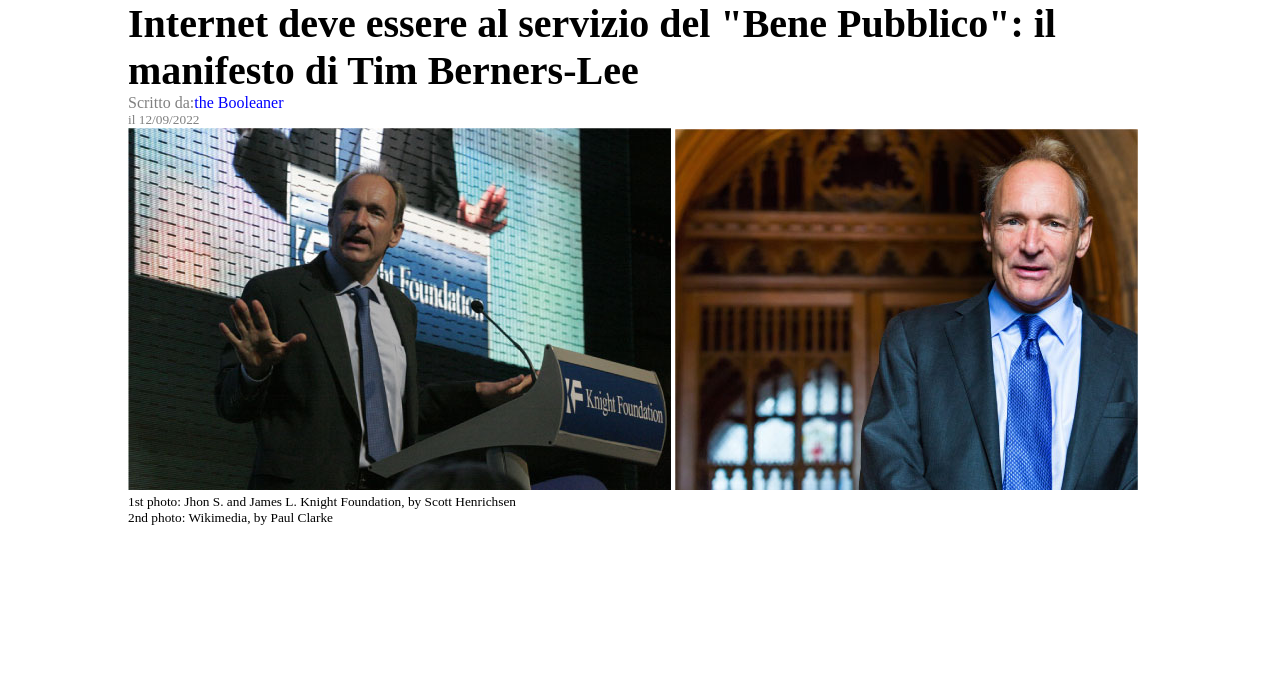
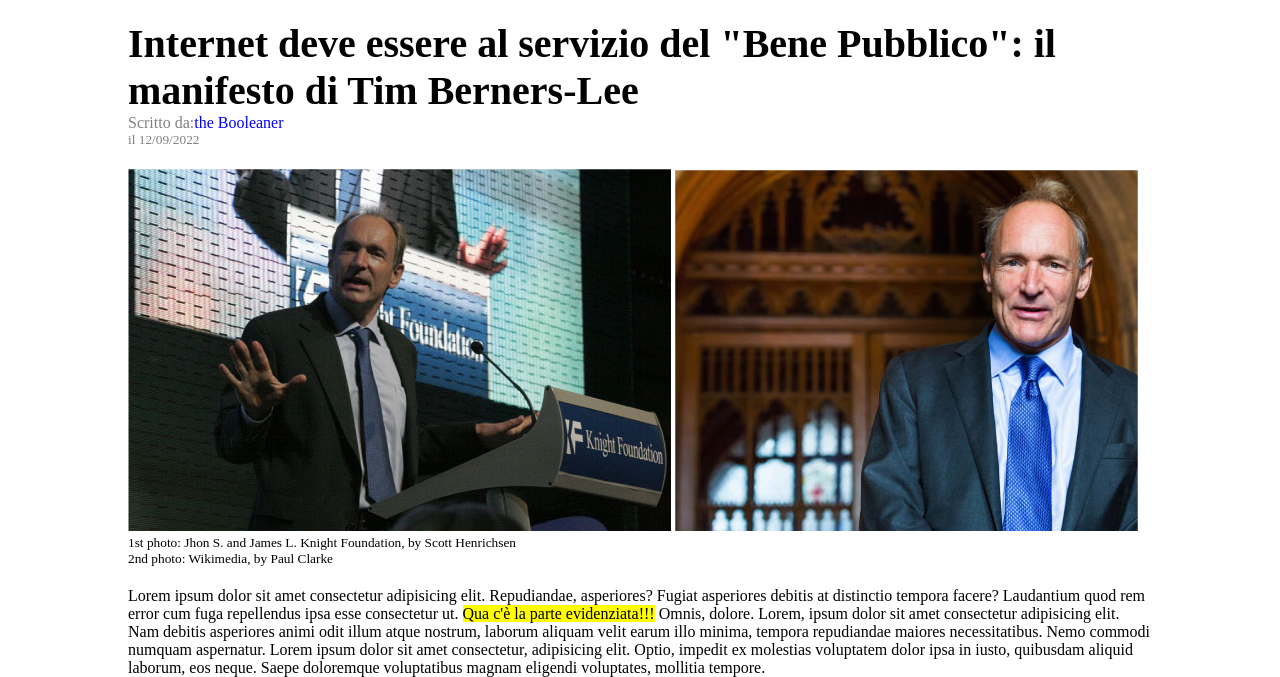
Before and after one commit to AndreaDeCeglia/html-css-booleaner, a plain HTML site: page index.html in a window 1280 px wide. Shown: the part 133-810 px from the top of the page. Drawn offline with Linux system fonts and the light colour scheme.

Commit message:
explanation done

```diff
--- a/assets/css/style.css
+++ b/assets/css/style.css
@@ -24,3 +24,8 @@ header {
 h1{
     font-size: 40px;
 }
+
+#Title, #images{
+    margin-top: 2%;
+    margin-bottom: 2%;
+}
--- a/index.html
+++ b/index.html
@@ -30,6 +30,10 @@
             <div><p style="font-size: smaller;">2nd photo: Wikimedia, by Paul Clarke</p></div>
         </section>
 
+        <section id="explanation">
+            <p>Lorem ipsum dolor sit amet consectetur adipisicing elit. Repudiandae, asperiores? Fugiat asperiores debitis at distinctio tempora facere? Laudantium quod rem error cum fuga repellendus ipsa esse consectetur ut. <mark>Qua c'è la parte evidenziata!!!</mark> Omnis, dolore. Lorem, ipsum dolor sit amet consectetur adipisicing elit. Nam debitis asperiores animi odit illum atque nostrum, laborum aliquam velit earum illo minima, tempora repudiandae maiores necessitatibus. Nemo commodi numquam aspernatur. Lorem ipsum dolor sit amet consectetur, adipisicing elit. Optio, impedit ex molestias voluptatem dolor ipsa in iusto, quibusdam aliquid laborum, eos neque. Saepe doloremque voluptatibus magnam eligendi voluptates, mollitia tempore.</p>
+        </section>
+
 
     </main>
 
```
